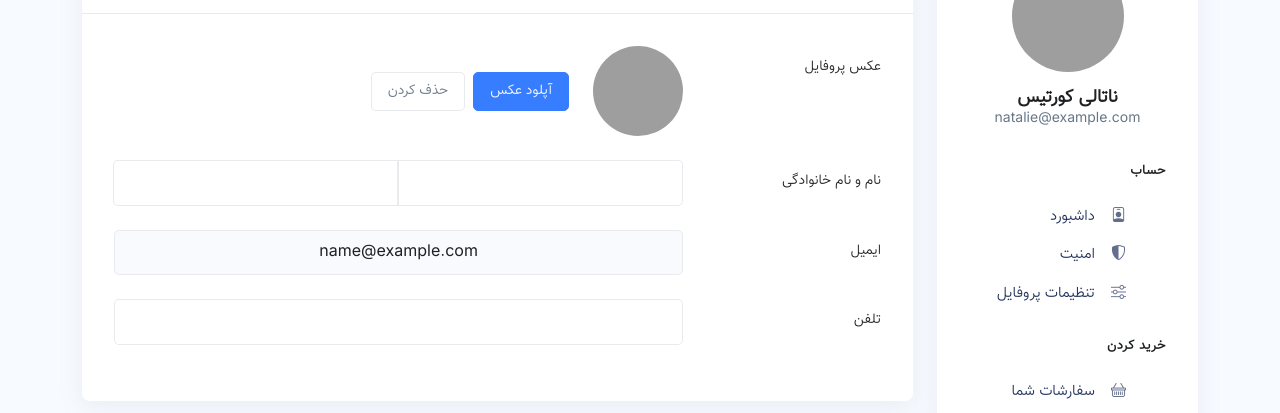
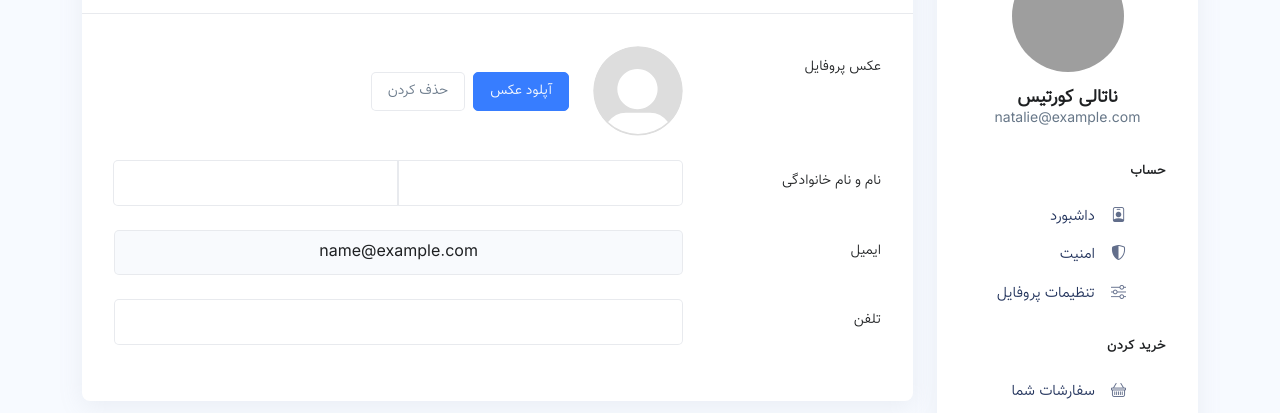
Before and after one commit to fazkal/Django-Online-Shop, a Django app: page /dashboard/customer/profile-edit/ in a window 1280 px wide. Shown: the part 513-926 px from the top of the page. Run offline with Django 4.2, Linux system fonts and the light colour scheme; the visitor is signed in with stand-in values (Sample User, id 1); data comes from the database, SQL or seed files in the repository; some libraries are stand-ins or nearby versions; grey boxes are pictures that could not be loaded.

Commit message:
Edited profile-edit templates.
For admin and customer dashboards.

```diff
--- a/core/templates/dashboard/admin/profile/profile-edit.html
+++ b/core/templates/dashboard/admin/profile/profile-edit.html
@@ -64,7 +64,7 @@ aria-label="Toggle navigation">
           <div class="d-flex align-items-center">
             <!-- Avatar -->
             <label class="avatar avatar-xl avatar-circle" for="avatarUploader">
-              <img id="avatarImg" class="avatar-img" src="{% static '/img/160x160/img9.jpg' %}"
+              <img id="avatarImg" class="avatar-img" src="{{request.user.user_profile.image.url}}"
                 alt="Image Description">
             </label>
 
--- a/core/templates/dashboard/customer/profile/profile-edit.html
+++ b/core/templates/dashboard/customer/profile/profile-edit.html
@@ -64,7 +64,7 @@ aria-label="Toggle navigation">
           <div class="d-flex align-items-center">
             <!-- Avatar -->
             <label class="avatar avatar-xl avatar-circle" for="avatarUploader">
-              <img id="avatarImg" class="avatar-img" src="{% static '/img/160x160/img9.jpg' %}"
+              <img id="avatarImg" class="avatar-img" src="{{request.user.user_profile.image.url}}"
                 alt="Image Description">
             </label>
 
```
